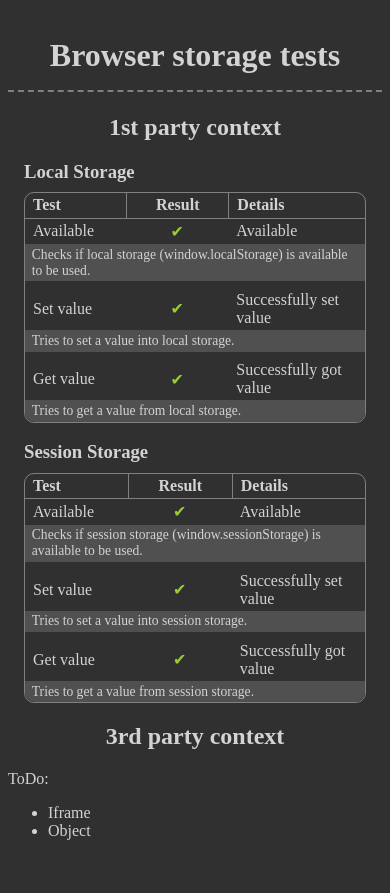
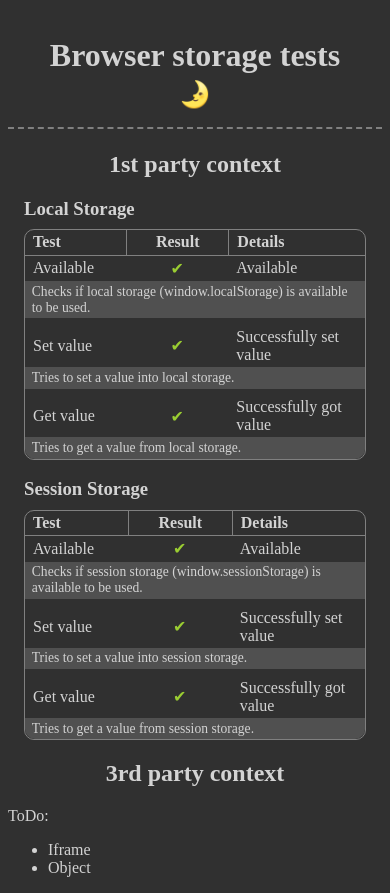
Before and after one commit to MGSE97/Browsers-storage-options, a website built with Parcel: page src/index.html in a window 390 px wide. Before the commit the page ends 856 px from the top, so only its background shows below. Built offline with nearby package versions, Linux system fonts and the light colour scheme.

Commit message:
feat(demo): add theme switch

```diff
--- a/src/index.html
+++ b/src/index.html
@@ -9,7 +9,10 @@
     <script type="module" src="scripts/web.ts"></script>
 </head>
 <body class="dark">
-    <h1>Browser storage tests</h1>
+    <h1>
+        Browser storage tests
+        <button type="button" id="themeBtn">💡</button>
+    </h1>
     <h2>1st party context</h2>
     <main id="apis">
     </main>
--- /dev/null
+++ b/src/scripts/theme.ts
@@ -0,0 +1,55 @@
+export interface ITheme {
+    id: string;
+    name: string;
+    icon: string;
+}
+
+export const themes : { [key: string]: ITheme } = {
+    light: {
+        id: 'light',
+        name: 'Light',
+        icon: '🌞'
+    },
+    dark: {
+        id: 'dark',
+        name: 'Dark',
+        icon: '🌛'
+    }
+};
+
+export const toggleTheme = (btnId: string | undefined) => {
+    if(document.body.classList.contains(themes.dark.id)) {
+        // Switch to light theme
+        document.body.classList.remove(themes.dark.id);
+        document.body.classList.add(themes.light.id)
+
+        updateThemeButton(btnId, themes.light, themes.dark);
+
+        window.localStorage.setItem('theme', themes.light.id)
+    }
+    else {
+        // Switch to dark theme
+        document.body.classList.remove(themes.light.id)
+        document.body.classList.add(themes.dark.id)
+
+        updateThemeButton(btnId, themes.dark, themes.light)
+
+        window.localStorage.setItem('theme', themes.dark.id)
+    }
+}
+
+export const updateThemeButton = (btnId: string | undefined, theme: ITheme, nextTheme: ITheme) => {
+    if(!btnId) return
+    const btn = document.getElementById(btnId);
+    if(!btn) return
+
+    btn.innerText = theme.icon
+    btn.setAttribute('title', `Switch to ${nextTheme.name} theme`)
+}
+
+export const getTheme = () : ITheme => {
+   const value = window.localStorage.getItem('theme')
+    if(value)
+        return themes?.[value] || themes.dark
+    return themes.dark
+}
--- a/src/scripts/web.ts
+++ b/src/scripts/web.ts
@@ -1,8 +1,15 @@
 import { renderTests, updateTest } from './renderer';
+import { getTheme, themes, toggleTheme, updateThemeButton } from './theme';
 import { tests } from './tests';
+
+// Toggle theme on click
+document.getElementById('themeBtn')?.addEventListener('click', () => {
+    toggleTheme('themeBtn');
+});
 
 // Run all tests on load
 window.onload = () => {
+    document.body.classList.add('loaded');
     for (const api in tests) {
         if (Object.prototype.hasOwnProperty.call(tests, api)) {
             const testSet = tests[api];
@@ -17,3 +24,15 @@ window.onload = () => {
         }
     }
 };
+
+const theme = getTheme();
+document.body.classList.add(theme.id);
+if(theme !== themes.dark)
+{
+    document.body.classList.remove(themes.dark.id);
+    updateThemeButton('themeBtn', theme, themes.light);
+}
+else
+{
+    updateThemeButton('themeBtn', theme, themes.dark);
+}
--- a/src/style.scss
+++ b/src/style.scss
@@ -18,10 +18,16 @@
     --fail-color: red;
 }
 
-html,
 body {
-    background-color: var(--bg-color);
-    color: var(--text-color);
+    background-color: var(--bg-color, #303030);
+    color: var(--text-color, lightgray);
+
+    &.loaded, &.loaded * {
+        transition: background-color 0.5s linear;
+        -moz-transition: background-color 0.5s linear;
+        -webkit-transition: background-color 0.5s linear;
+        -ms-transition: background-color 0.5s linear;
+    }
 }
 
 article {
@@ -32,6 +38,16 @@ h1 {
     border-bottom: 2px dashed var(--line-color);
     padding: 0.5em;
     text-align: center;
+
+    button {
+        width: 2em;
+        height: 1em;
+        background-color: transparent;
+        border: none;
+        color: var(--text-color);
+        cursor: pointer;
+        font-size: 0.8em;
+    }
 }
 
 h2 {
```
